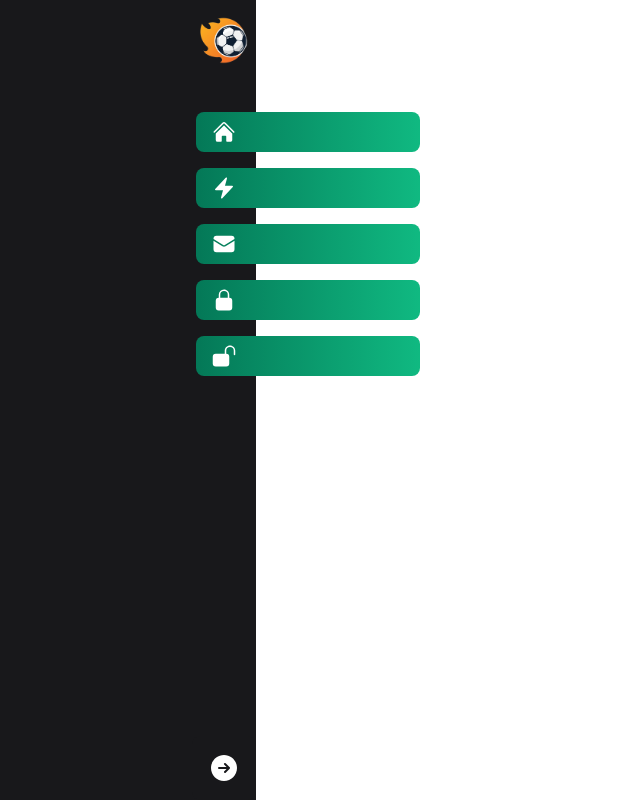
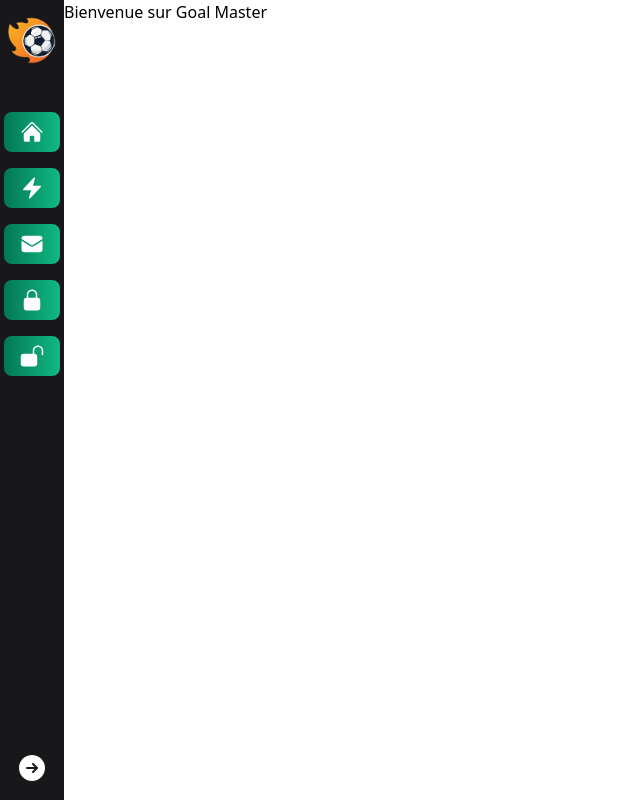
Before and after one commit to Clement-Richard/goal-master, a Nuxt app: page / in a window 1280 px wide. Shown: the whole page, without its empty margins (0-640 px from the left). Built offline with nearby package versions, Linux system fonts and the light colour scheme.

Commit message:
Fix Sidebar

```diff
--- a/assets/scss/style.scss
+++ b/assets/scss/style.scss
@@ -6,3 +6,19 @@
   width: 24px;
   height: 24px;
 }
+
+.sidebar-closed {
+  --tw-translate-x: -12rem/* -192px */;
+  transform: translate(var(--tw-translate-x), var(--tw-translate-y)) rotate(var(--tw-rotate)) skewX(var(--tw-skew-x)) skewY(var(--tw-skew-y)) scaleX(var(--tw-scale-x)) scaleY(var(--tw-scale-y));
+}
+
+.sidebar-opened {
+  --tw-translate-x: 0px;
+  transform: translate(var(--tw-translate-x), var(--tw-translate-y)) rotate(var(--tw-rotate)) skewX(var(--tw-skew-x)) skewY(var(--tw-skew-y)) scaleX(var(--tw-scale-x)) scaleY(var(--tw-scale-y));
+}
+
+.sidebar-btn-cut {
+  width: 3.5rem;
+  --tw-translate-x: 11rem/* 176px */;
+  transform: translate(var(--tw-translate-x), var(--tw-translate-y)) rotate(var(--tw-rotate)) skewX(var(--tw-skew-x)) skewY(var(--tw-skew-y)) scaleX(var(--tw-scale-x)) scaleY(var(--tw-scale-y))
+}
--- a/components/sidebar.vue
+++ b/components/sidebar.vue
@@ -1,7 +1,7 @@
 <template>
   <aside
     class="bg-zinc-900 text-white w-64 flex-shrink-0 h-screen fixed top-0 left-0 transform translate-x-0 transition-transform duration-300 ease-in-out flex flex-col"
-    :class="sidebarIsOpened ? 'translate-x-0' : '-translate-x-48'"
+    :class="sidebarIsOpened ? 'sidebar-opened' : 'sidebar-closed'"
   >
     <div class="p-4 ml-1 text-2xl font-semibold flex flex-row">
       <img
@@ -19,7 +19,7 @@
           to="/"
           class="flex items-center py-2 ml-1 mr-1 px-4 w-full text-white bg-gradient-to-r from-emerald-700 to-emerald-500 rounded-lg hover:bg-gradient-to-r hover:from-emerald-600 hover:to-emerald-300 duration-300 hover:-translate-y-1 hover:scale-100"
           :class="
-            sidebarIsOpened ? 'translate-x-0' : 'w-14 translate-x-44'
+            sidebarIsOpened ? 'translate-x-0' : 'sidebar-btn-cut'
           "
         >
           <span class="mr-2"
@@ -33,7 +33,7 @@
           to="/matchs"
           class="flex items-center py-2 ml-1 mr-1 px-4 w-full text-white bg-gradient-to-r from-emerald-700 to-emerald-500 rounded-lg hover:bg-gradient-to-r hover:from-emerald-600 hover:to-emerald-300 duration-300 hover:-translate-y-1 hover:scale-100"
           :class="
-            sidebarIsOpened ? 'translate-x-0' : 'w-14 translate-x-44'
+            sidebarIsOpened ? 'translate-x-0' : 'sidebar-btn-cut'
           "
         >
           <span class="mr-2"
@@ -47,7 +47,7 @@
           to="/profil"
           class="flex items-center py-2 ml-1 mr-1 px-4 w-full text-white bg-gradient-to-r from-emerald-700 to-emerald-500 rounded-lg hover:bg-gradient-to-r hover:from-emerald-600 hover:to-emerald-300 duration-300 hover:-translate-y-1 hover:scale-100"
           :class="
-            sidebarIsOpened ? 'translate-x-0' : 'w-14 translate-x-44'
+            sidebarIsOpened ? 'translate-x-0' : 'sidebar-btn-cut'
           "
         >
           <span class="mr-2"><icons.user class="navbar-link-icon" /></span>
@@ -59,7 +59,7 @@
           to="/contact"
           class="flex items-center py-2 ml-1 mr-1 px-4 w-full text-white bg-gradient-to-r from-emerald-700 to-emerald-500 rounded-lg hover:bg-gradient-to-r hover:from-emerald-600 hover:to-emerald-300 duration-300 hover:-translate-y-1 hover:scale-100"
           :class="
-            sidebarIsOpened ? 'translate-x-0' : 'w-14 translate-x-44'
+            sidebarIsOpened ? 'translate-x-0' : 'sidebar-btn-cut'
           "
         >
           <span class="mr-2"><icons.envelope class="navbar-link-icon" /></span>
@@ -72,7 +72,7 @@
           to="/"
           class="flex items-center py-2 ml-1 mr-1 px-4 w-full text-white bg-gradient-to-r from-emerald-700 to-emerald-500 rounded-lg hover:bg-gradient-to-r hover:from-emerald-600 hover:to-emerald-300 duration-300 hover:-translate-y-1 hover:scale-100"
           :class="
-            sidebarIsOpened ? 'translate-x-0' : 'w-14 translate-x-44'
+            sidebarIsOpened ? 'translate-x-0' : 'sidebar-btn-cut'
           "
         >
           <span class="mr-2"><icons.doorLeave class="navbar-link-icon" /></span>
@@ -84,7 +84,7 @@
           to="/register"
           class="flex items-center py-2 ml-1 mr-1 px-4 w-full text-white bg-gradient-to-r from-emerald-700 to-emerald-500 rounded-lg hover:bg-gradient-to-r hover:from-emerald-600 hover:to-emerald-300 duration-300 hover:-translate-y-1 hover:scale-100"
           :class="
-            sidebarIsOpened ? 'translate-x-0' : 'w-14 translate-x-44'
+            sidebarIsOpened ? 'translate-x-0' : 'sidebar-btn-cut'
           "
         >
           <span class="mr-2"
@@ -98,7 +98,7 @@
           to="/register"
           class="flex items-center py-2 ml-1 mr-1 px-4 w-full text-white bg-gradient-to-r from-emerald-700 to-emerald-500 rounded-lg hover:bg-gradient-to-r hover:from-emerald-600 hover:to-emerald-300 duration-300 hover:-translate-y-1 hover:scale-100"
           :class="
-            sidebarIsOpened ? 'translate-x-0' : 'w-14 translate-x-44'
+            sidebarIsOpened ? 'translate-x-0' : 'sidebar-btn-cut'
           "
         >
           <span class="mr-2"
--- a/layouts/default.vue
+++ b/layouts/default.vue
@@ -3,7 +3,9 @@ import { Navbar } from '../.nuxt/components';
   <div>
     <Sidebar class="z-50" :sidebarIsOpened="sidebarIsOpened" @toggle-sidebar="toggleSidebar"/>
     <div class="transition duration-300" id="content">
-      <slot />
+      <div :class="sidebarIsOpened ?  'ml-64' : 'ml-16'">
+        <slot />
+      </div>
     </div>
   </div>
 </template>
--- a/pages/matchs.vue
+++ b/pages/matchs.vue
@@ -154,7 +154,6 @@ const checkGameInProgress = async () => {
 
 const refreshInProgressMatches = () => {
   checkGameInProgress();
-  console.log("In Progress Matches refreshed at:", new Date());
 };
 
 const intervalId = setInterval(refreshInProgressMatches, 5000);
```
